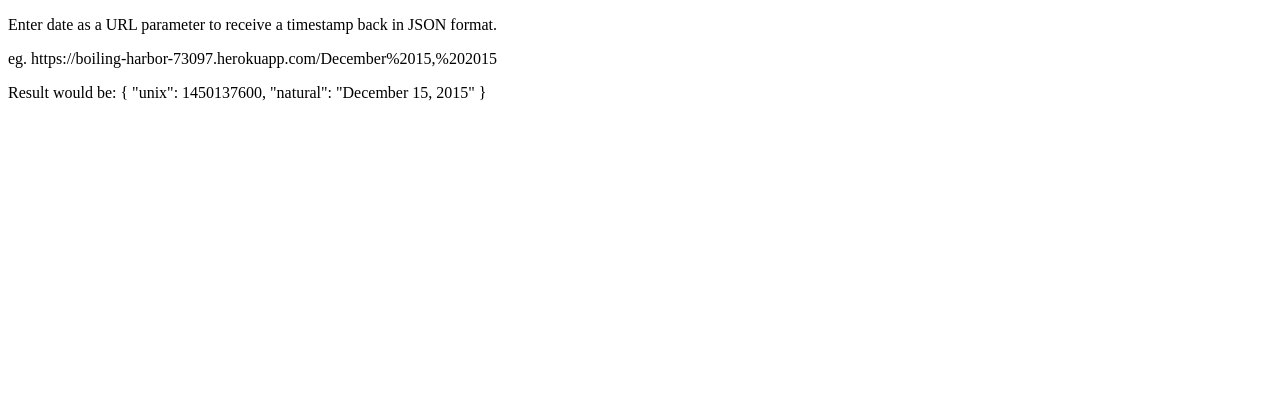
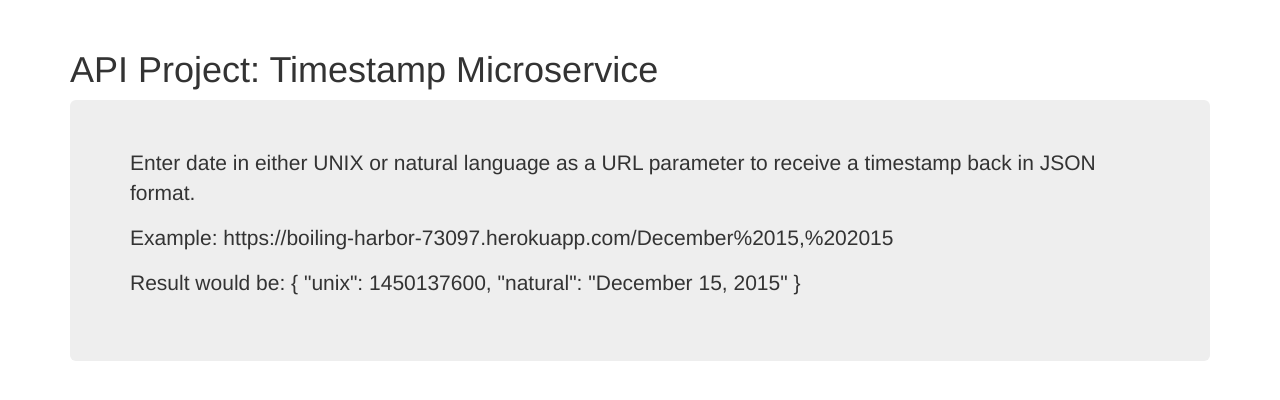
Before and after one commit to Kriegerfaust88/timestamp-ms, a website: page index.html in a window 1280 px wide. Drawn offline with nearby package versions, Linux system fonts and the light colour scheme.

Commit message:
Stylesheet added

```diff
--- a/index.html
+++ b/index.html
@@ -3,11 +3,19 @@
     <head>
         <meta charset="UTF-8">
         <title>Timestamp Microservice</title>
+        <script src="https://ajax.googleapis.com/ajax/libs/angularjs/1.4.8/angular.min.js"></script>
+        <link rel="stylesheet" type="text/css" href="style.css">
+        <link rel="stylesheet" href="https://maxcdn.bootstrapcdn.com/bootstrap/3.3.7/css/bootstrap.min.css" integrity="sha384-BVYiiSIFeK1dGmJRAkycuHAHRg32OmUcww7on3RYdg4Va+PmSTsz/K68vbdEjh4u" crossorigin="anonymous">
     </head>
-    <script src="https://ajax.googleapis.com/ajax/libs/angularjs/1.4.8/angular.min.js"></script>
+
     <body>
-        <p>Enter date as a URL parameter to receive a timestamp back in JSON format.</p>
-        <p>eg. https://boiling-harbor-73097.herokuapp.com/December%2015,%202015</p>
-        <p>Result would be: { "unix": 1450137600, "natural": "December 15, 2015" } </p>
+        <div class ="container" id="main">
+            <h1>API Project: Timestamp Microservice</h1>
+            <div class="jumbotron">
+                <p>Enter date in either UNIX or natural language as a URL parameter to receive a timestamp back in JSON format.</p>
+                <p>Example: https://boiling-harbor-73097.herokuapp.com/December%2015,%202015</p>
+                <p>Result would be: { "unix": 1450137600, "natural": "December 15, 2015" } </p>
+            </div>
+        </div>
     </body>
 </html>
--- a/server.js
+++ b/server.js
@@ -8,12 +8,9 @@ app.get('/', function(req, res) {
 })
 
 app.get('/:input', function(req, res) {
-
 /* TODO
-
-   Reformat natural language date output
+   - Reformat natural language date output
 */
-
     var input = req.params.input;
     var validDate = (new Date(input)).getTime() > 0;
     var isNum = !isNaN(input);
--- /dev/null
+++ b/style.css
@@ -0,0 +1,3 @@
+#main {
+    padding-top: 30px;
+}
```
